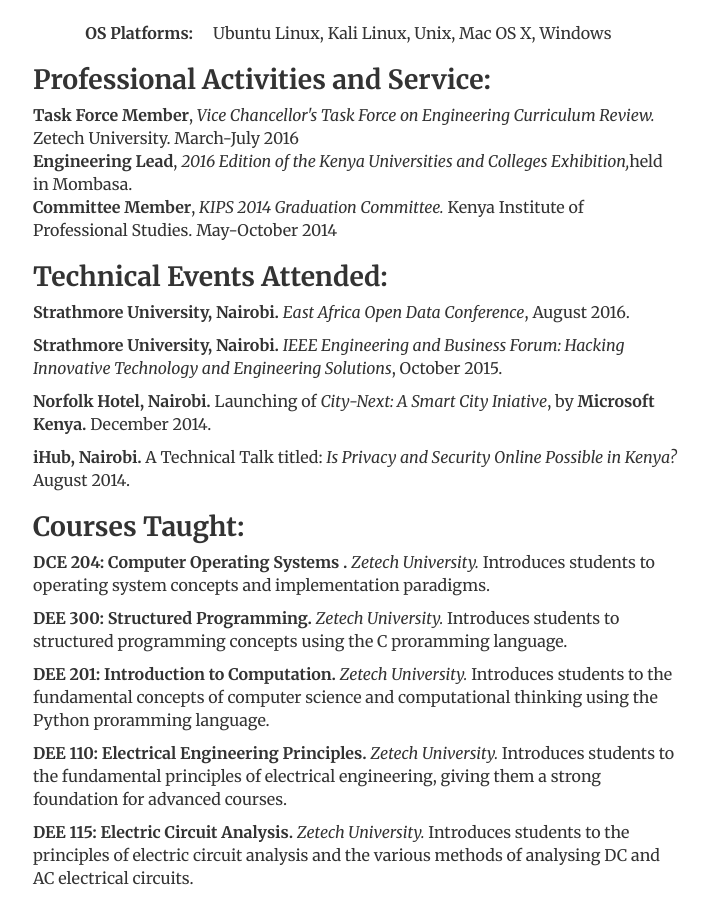
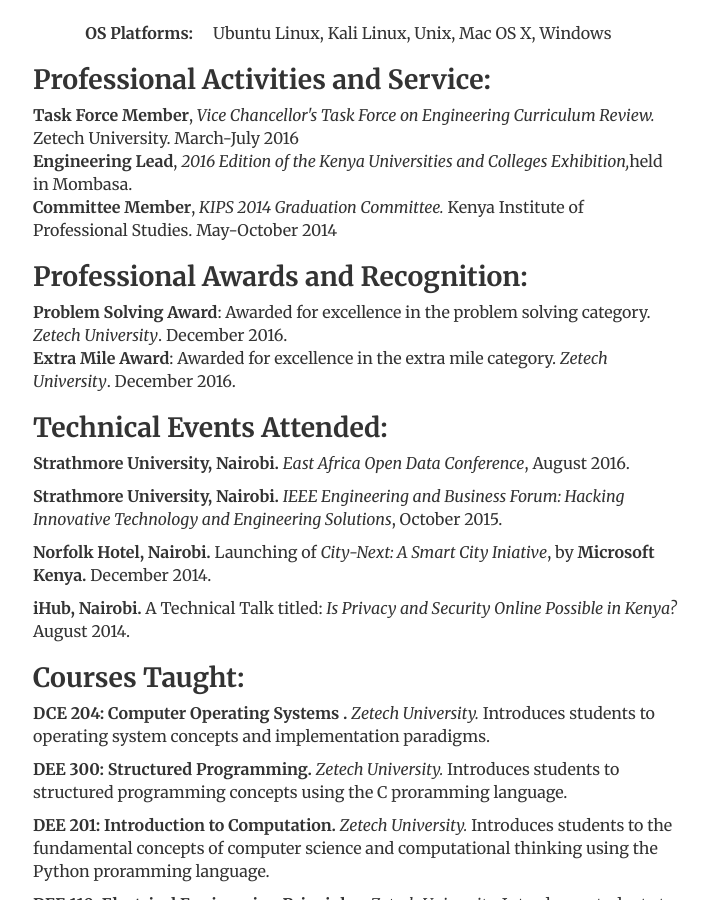
Before and after one commit to theafricanengineer/theafricanengineer.github.io, a Jekyll site: the page built from cv/index.html, in a window 1280 px wide and 900 px high, scrolled down 2445 px. Shown: the whole window, without its empty margins (283-991 px from the left). Built offline with Jekyll 4.4.1, drawn with Linux system fonts in a browser that asks for light colours.

Commit message:
update cv/index.html

```diff
--- a/cv/index.html
+++ b/cv/index.html
@@ -142,6 +142,12 @@
 				<li><strong>Committee Member</strong>, <em>KIPS 2014 Graduation Committee.</em> Kenya Institute of Professional Studies. May-October 2014</li>
 				</ul>
 
+				<h2>Professional Awards and Recognition:</h2>
+				<ul class="list-unstyled">
+				<li><strong>Problem Solving Award</strong>: Awarded for excellence in the problem solving category. <em>Zetech University</em>. December 2016.</li>
+				<li><strong>Extra Mile Award</strong>: Awarded for excellence in the extra mile category. <em>Zetech University</em>. December 2016.</li>
+				</ul>
+
 				<h2>Technical Events Attended:</h2>
 				<p><strong>Strathmore University, Nairobi.</strong> <em>East Africa Open Data Conference</em>, August 2016.</p>
 
```
